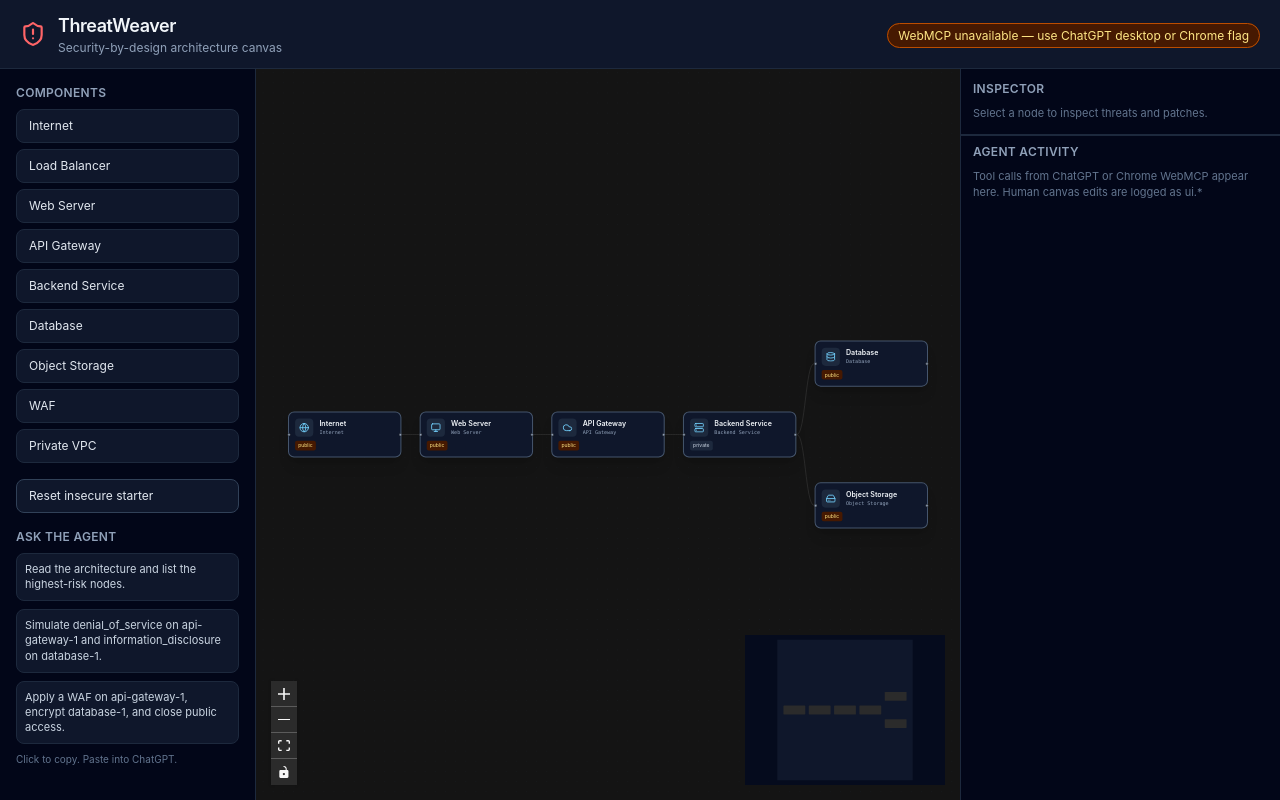
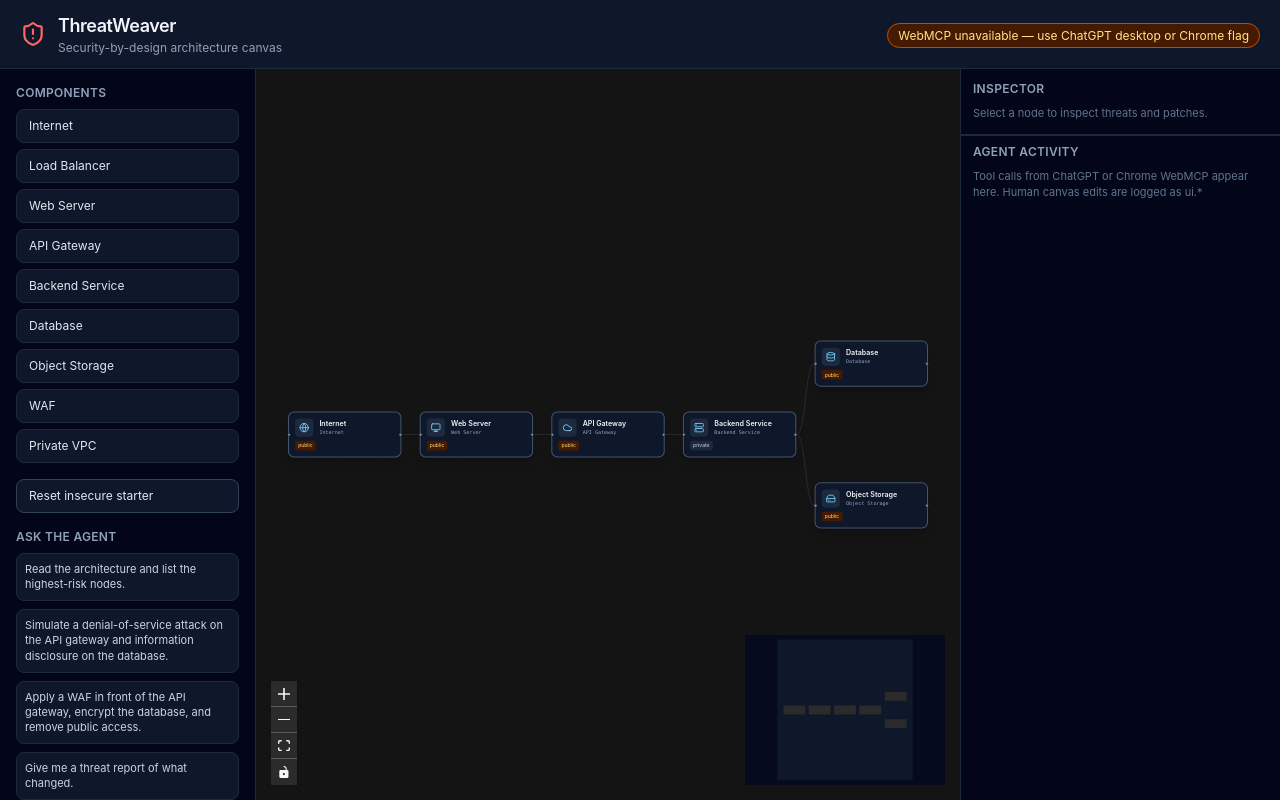
Before and after one commit to tegezc/TWeaver, a React (Vite) app in the folder client/: page / in a window 1280 px wide. Built offline with nearby package versions, Linux system fonts and the light colour scheme.

Commit message:
Align sample prompts with the demo script and confirm clipboard copy.

```diff
--- a/client/src/components/Sidebar.tsx
+++ b/client/src/components/Sidebar.tsx
@@ -1,16 +1,19 @@
+import { useState } from 'react';
 import { ARCHITECTURE_KINDS, KIND_LABELS } from '../domain/kinds';
 import type { ArchitectureKind } from '../domain/kinds';
 import useStore from '../store/useStore';
 
 const SAMPLE_PROMPTS = [
   'Read the architecture and list the highest-risk nodes.',
-  'Simulate denial_of_service on api-gateway-1 and information_disclosure on database-1.',
-  'Apply a WAF on api-gateway-1, encrypt database-1, and close public access.',
+  'Simulate a denial-of-service attack on the API gateway and information disclosure on the database.',
+  'Apply a WAF in front of the API gateway, encrypt the database, and remove public access.',
+  'Give me a threat report of what changed.',
 ];
 
 export default function Sidebar() {
   const loadStarterArchitecture = useStore((state) => state.loadStarterArchitecture);
   const logActivity = useStore((state) => state.logActivity);
+  const [copiedPrompt, setCopiedPrompt] = useState<string | null>(null);
 
   return (
     <aside className="flex w-64 shrink-0 flex-col gap-4 overflow-y-auto border-r border-slate-800 bg-slate-950 p-4">
@@ -47,10 +50,16 @@ export default function Sidebar() {
                 type="button"
                 className="w-full rounded-lg border border-slate-800 bg-slate-900 px-2 py-2 text-left text-[11px] leading-snug text-slate-300 hover:border-slate-600"
                 onClick={() => {
-                  void navigator.clipboard.writeText(prompt);
+                  setCopiedPrompt(prompt);
+                  window.setTimeout(() => {
+                    setCopiedPrompt((current) => (current === prompt ? null : current));
+                  }, 1500);
+                  void navigator.clipboard.writeText(prompt).catch(() => {
+                    /* Clipboard may be blocked in some browsers; the Copied label still confirms the click. */
+                  });
                 }}
               >
-                {prompt}
+                {copiedPrompt === prompt ? 'Copied' : prompt}
               </button>
             </li>
           ))}
```
